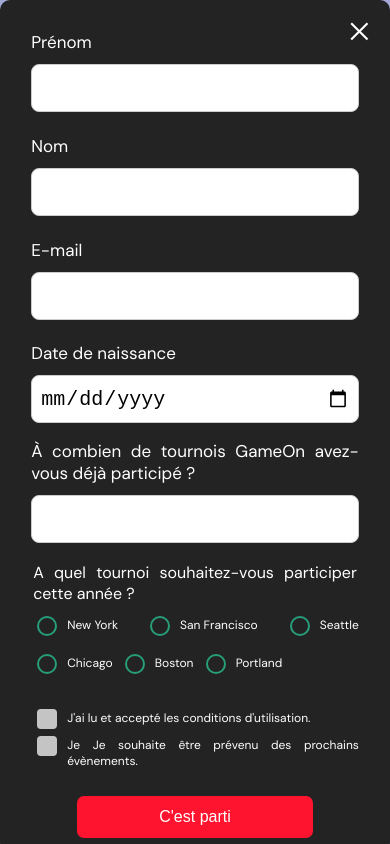
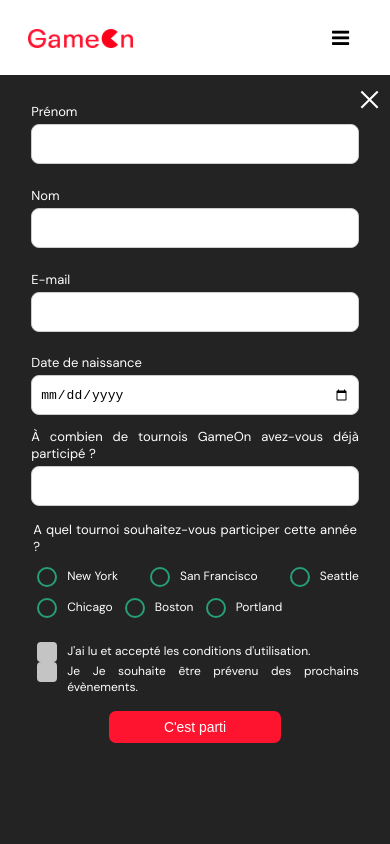
Before and after one commit to Kuusenmetsa/Camille_Crapat_ProjetSimule_GameOn_Frontend, a plain HTML site: page index.html in a window 390 px wide. Both pictures are taken after a click on the button "Je M'inscris". Drawn offline with Linux system fonts and the light colour scheme.

Commit message:
correction erreur modal

```diff
--- a/modal.css
+++ b/modal.css
@@ -227,6 +227,7 @@ input {
 	font-size: 20px;
 	height: 48px;
 }
+
 .formData[data-error]::after {
 	content: attr(data-error);
 	font-size: 0.4em;
@@ -497,6 +498,12 @@ footer {
 	margin: 0 20px;
 }
 @media screen and (max-width: 800px) {
+	.close {
+		top: 10px;
+		right: 15px;
+		width: 20px;
+		height: 20px;
+	}
 	.topnav {
 		margin: 13px 20px;
 		padding: 0 2vw;
@@ -541,7 +548,7 @@ footer {
 		font-size: 0.87rem;
 	}
 	.modal-body {
-		padding: 15px 8%;
+		padding: 8px 8%;
 		margin: 0;
 		display: flex;
 		flex-direction: column;
@@ -557,9 +564,35 @@ footer {
 		margin: 0 0 30px 0;
 	}
 	.content {
-		min-height: 100vh;
 		height: auto;
+		height: calc(100vh - 75px);
 		margin: 0;
+		border-radius: 0;
+		top: 75px;
+	}
+	.bground {
+		background: transparent;
+	}
+	label,
+	.text-label {
+		font-size: 13px;
+	}
+	label {
+		margin-bottom: 4px;
+	}
+	.text-control {
+		height: 40px;
+		font-size: 13px;
+	}
+	.formData[data-error]::after {
+		margin-top: 5px;
+		margin-bottom: 5px;
+	}
+	.btn-submit,
+	.btn-signup {
+		border-radius: 7px;
+		font-size: 0.87rem;
+		padding: 8px 55px;
 	}
 }
 
```
